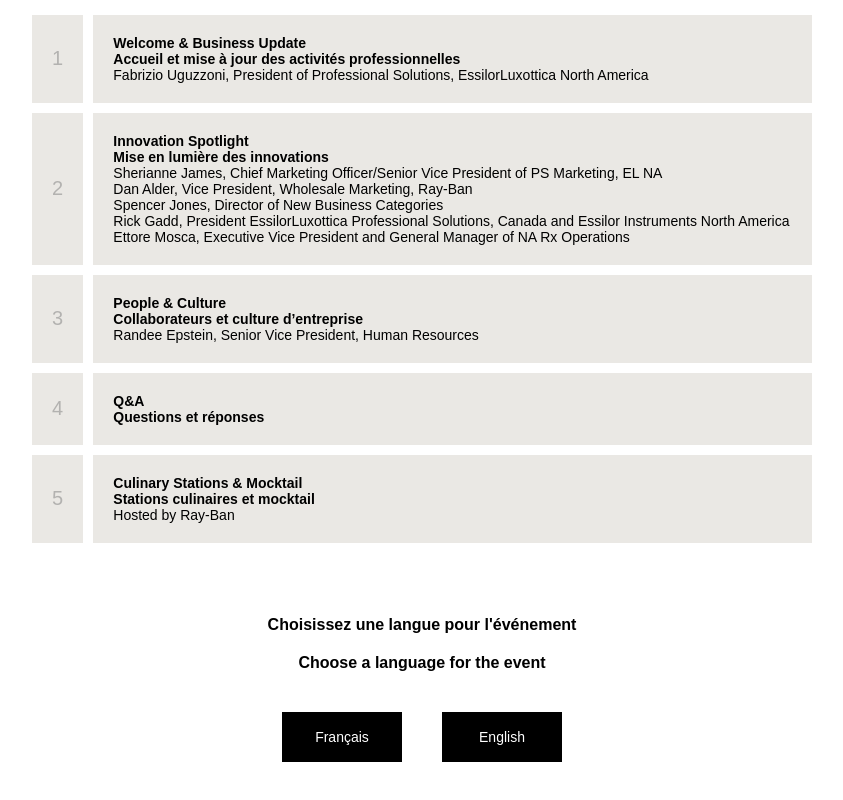
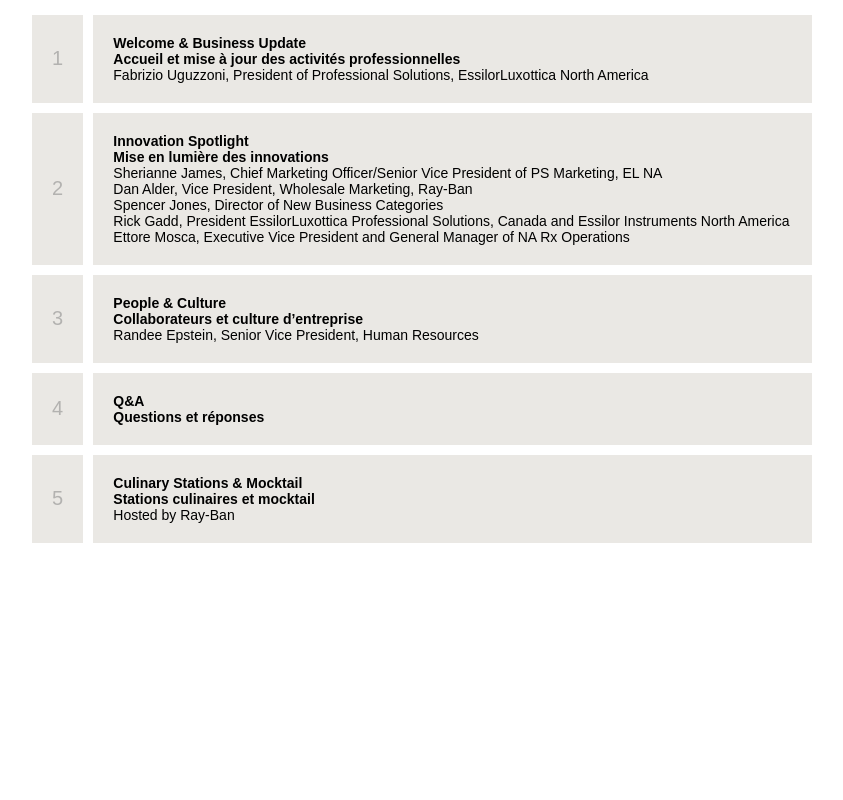
Before and after one commit to TeamOkto/box-el, a React (Create React App) app: page / in a window 1280 px wide. Shown: the part 574-1374 px from the top of the page, without its empty margins (218-1061 px from the left). After the commit the page ends 1227 px from the top, so only its background shows below. Built offline with nearby package versions, Linux system fonts and the light colour scheme.

Commit message:
disabled language selector

```diff
--- a/src/App.js
+++ b/src/App.js
@@ -95,12 +95,14 @@
 				<Route exact path="/:lang" element={<VideoLoader/>}/>
 			</Routes>
 
-			<div className="buttons">
-				<h2>Choisissez une langue pour l'événement</h2>
-				<h2>Choose a language for the event</h2>
-				<a className="button" href="/fr">Français</a>
-				<a className="button" href="/en">English</a>
-			</div>
+			{
+			//<div className="buttons">
+			//	<h2>Choisissez une langue pour l'événement</h2>
+			//	<h2>Choose a language for the event</h2>
+			//	<a className="button" href="/fr">Français</a>
+			//	<a className="button" href="/en">English</a>
+			//</div>
+			}
 
 			{
 			//<Routes>
```
